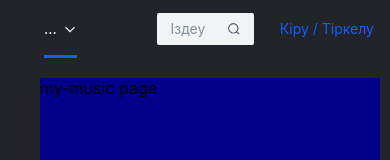
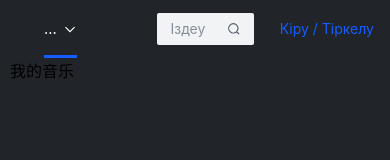
Before and after one commit to YernarT/fm_studio, a Vue app in the folder frontend/: page /my-music in a window 390 px wide. Shown: the top 160 px of the page. Built offline with nearby package versions, Linux system fonts and the light colour scheme.

Commit message:
update: 页面组件升级

```diff
--- a/frontend/src/pages/user/Home/index.vue
+++ b/frontend/src/pages/user/Home/index.vue
@@ -5,20 +5,27 @@
 			<h1>home page</h1>
 		</div>
 	</div>
+	<!-- <MusicPlayer /> -->
+	<BottomNavigationBar />
 </template>
 
 <script setup lang="ts">
 import Navbar from 'components/user/Navbar/index.vue';
+import BottomNavigationBar from 'components/user/BottomNavigationBar/index.vue';
+import MusicPlayer from 'components/user/MusicPlayer/index.vue';
 </script>
 
 <style scoped lang="less">
 .home-page {
-	padding: 20px 40px;
-	padding-right: 10px;
+	padding: 20px 10px 0 40px;
 	height: 100%;
 
+	@media screen and (max-width: 540px) {
+		padding: 0 10px;
+		height: calc(100% - 54px);
+	}
+
 	.page-content {
-		background-color: darkblue;
 		height: 100%;
 	}
 }
--- a/frontend/src/pages/user/Leaderboard/index.vue
+++ b/frontend/src/pages/user/Leaderboard/index.vue
@@ -1,24 +1,31 @@
 <template>
 	<Navbar />
-	<div class="container leaderboard-page">
+	<div class="container home-page">
 		<div class="page-content">
-			<h1>leaderboard page</h1>
+			<h1>排行榜</h1>
 		</div>
 	</div>
+	<!-- <MusicPlayer /> -->
+	<BottomNavigationBar />
 </template>
 
 <script setup lang="ts">
 import Navbar from 'components/user/Navbar/index.vue';
+import BottomNavigationBar from 'components/user/BottomNavigationBar/index.vue';
+import MusicPlayer from 'components/user/MusicPlayer/index.vue';
 </script>
 
 <style scoped lang="less">
-.leaderboard-page {
-	padding: 20px 40px;
-	padding-right: 10px;
+.home-page {
+	padding: 20px 10px 0 40px;
 	height: 100%;
 
+	@media screen and (max-width: 540px) {
+		padding: 0 10px;
+		height: calc(100% - 54px);
+	}
+
 	.page-content {
-		background-color: darkblue;
 		height: 100%;
 	}
 }
--- a/frontend/src/pages/user/MyMusic/index.vue
+++ b/frontend/src/pages/user/MyMusic/index.vue
@@ -1,24 +1,31 @@
 <template>
 	<Navbar />
-	<div class="container my-music-page">
+	<div class="container home-page">
 		<div class="page-content">
-			<h1>my-music page</h1>
+			<h1>我的音乐</h1>
 		</div>
 	</div>
+	<!-- <MusicPlayer /> -->
+	<BottomNavigationBar />
 </template>
 
 <script setup lang="ts">
 import Navbar from 'components/user/Navbar/index.vue';
+import BottomNavigationBar from 'components/user/BottomNavigationBar/index.vue';
+import MusicPlayer from 'components/user/MusicPlayer/index.vue';
 </script>
 
 <style scoped lang="less">
-.my-music-page {
-	padding: 20px 40px;
-	padding-right: 10px;
+.home-page {
+	padding: 20px 10px 0 40px;
 	height: 100%;
 
+	@media screen and (max-width: 540px) {
+		padding: 0 10px;
+		height: calc(100% - 54px);
+	}
+
 	.page-content {
-		background-color: darkblue;
 		height: 100%;
 	}
 }
--- a/frontend/src/pages/user/Profile/index.vue
+++ b/frontend/src/pages/user/Profile/index.vue
@@ -1,24 +1,31 @@
 <template>
 	<Navbar />
-	<div class="container profile-page">
+	<div class="container home-page">
 		<div class="page-content">
-			<h1>profile page</h1>
+			<h1>个人界面</h1>
 		</div>
 	</div>
+	<!-- <MusicPlayer /> -->
+	<BottomNavigationBar />
 </template>
 
 <script setup lang="ts">
 import Navbar from 'components/user/Navbar/index.vue';
+import BottomNavigationBar from 'components/user/BottomNavigationBar/index.vue';
+import MusicPlayer from 'components/user/MusicPlayer/index.vue';
 </script>
 
 <style scoped lang="less">
-.profile-page {
-	padding: 20px 40px;
-	padding-right: 10px;
+.home-page {
+	padding: 20px 10px 0 40px;
 	height: 100%;
 
+	@media screen and (max-width: 540px) {
+		padding: 0 10px;
+		height: calc(100% - 54px);
+	}
+
 	.page-content {
-		background-color: darkblue;
 		height: 100%;
 	}
 }
```
